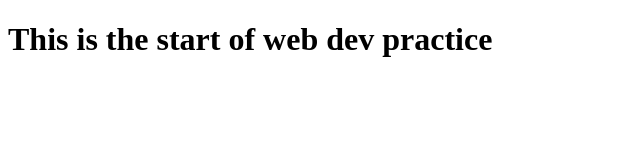
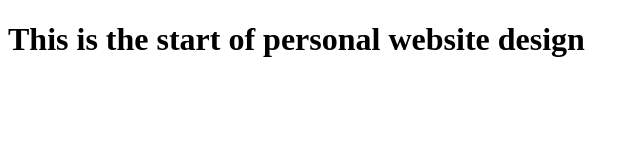
Before and after one commit to solorzao/personal-website, a plain HTML site: page index.html in a window 1280 px wide. Shown: the whole page, without its empty margins (0-640 px from the left). Drawn offline with Linux system fonts and the light colour scheme.

Commit message:
commit functionality check in VSCode

```diff
--- a/index.html
+++ b/index.html
@@ -4,6 +4,7 @@
 <!--[if IE 8]>         <html class="no-js lt-ie9"> <![endif]-->
 <!--[if gt IE 8]>      <html class="no-js"> <!--<![endif]-->
 <html>
+
 <head>
     <meta charset="utf-8">
     <meta http-equiv="X-UA-Compatible" content="IE=edge">
@@ -12,11 +13,13 @@
     <meta name="viewport" content="width=device-width, initial-scale=1">
     <link rel="stylesheet" href="">
 </head>
+
 <body>
     <!--[if lt IE 7]>
             <p class="browsehappy">You are using an <strong>outdated</strong> browser. Please <a href="#">upgrade your browser</a> to improve your experience.</p>
         <![endif]-->
-        <h1>This is the start of web dev practice</h1>
+    <h1>This is the start of personal website design</h1>
     <script src="" async defer></script>
 </body>
+
 </html>
```
Also changed, not shown: 1 other file. Lines whose indentation alone changed are shown as unchanged.
